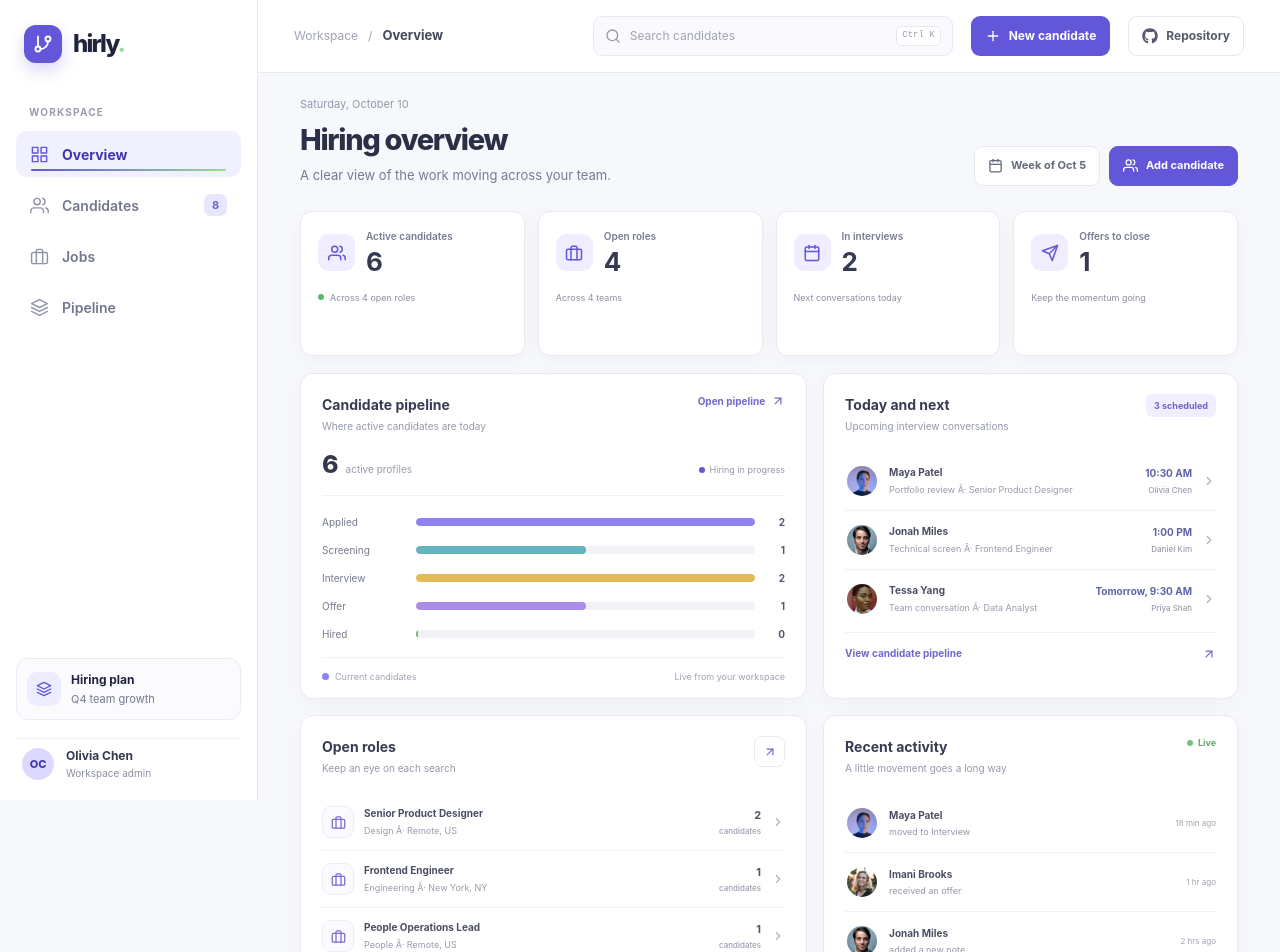
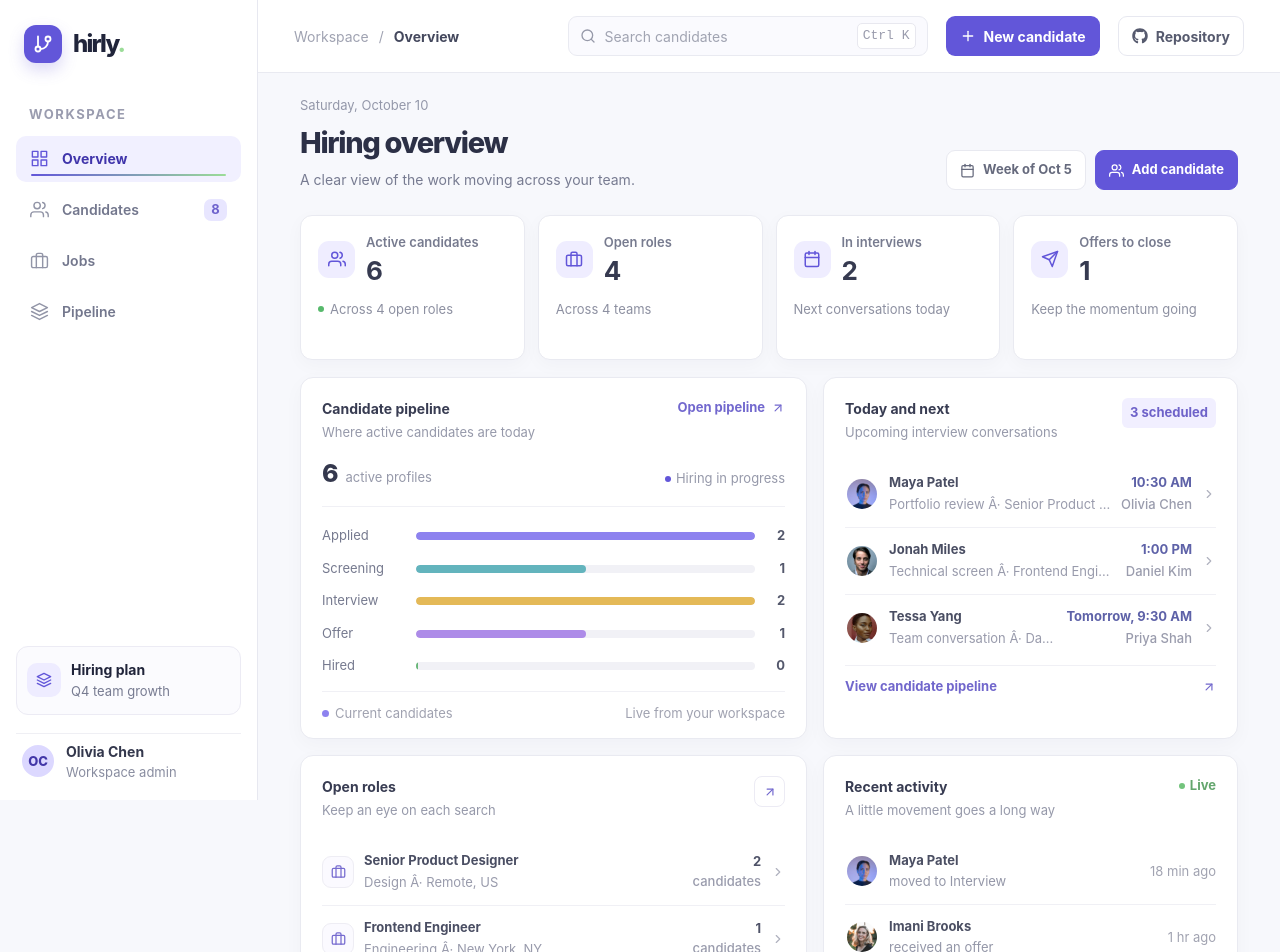
Before and after one commit to a2rp/applicant-tracking-system, a React (Vite) app: page / in a window 1280 px wide. Shown: the top 952 px of the page. Built offline with nearby package versions, Linux system fonts and the light colour scheme.

Commit message:
Increase UI typography minimum sizes

```diff
--- a/src/components/candidateAvatar/styles.module.css
+++ b/src/components/candidateAvatar/styles.module.css
@@ -7,7 +7,7 @@
     border-radius: 50%;
     color: var(--color-primary-dark);
     background: #e9e6ff;
-    font-size: 12px;
+    font-size: 14px;
     font-weight: 750;
     letter-spacing: .02em;
 
--- a/src/components/dialog/styles.module.css
+++ b/src/components/dialog/styles.module.css
@@ -37,7 +37,7 @@
             p {
                 margin-top: 5px;
                 color: var(--color-muted);
-                font-size: 12px;
+                font-size: 14px;
                 line-height: 1.5;
             }
         }
--- a/src/components/header/styles.module.css
+++ b/src/components/header/styles.module.css
@@ -49,7 +49,7 @@
     .sectionLabel {
         margin: 0 0 11px 13px;
         color: #9a9caf;
-        font-size: 10px;
+        font-size: 13px;
         font-weight: 750;
         letter-spacing: .12em;
     }
@@ -135,7 +135,7 @@
         border-radius: 7px;
         color: #6e63cd;
         background: #e8e6ff;
-        font-size: 11px;
+        font-size: 13px;
         font-weight: 700;
     }
 
@@ -177,14 +177,14 @@
 
         strong {
             color: var(--color-text);
-            font-size: 12px;
+            font-size: 14px;
             font-weight: 700;
         }
 
         div > span {
             margin-top: 2px;
             color: var(--color-muted);
-            font-size: 11px;
+            font-size: 13px;
         }
 
         .planChevron {
@@ -212,7 +212,7 @@
             border-radius: 50%;
             color: #4337a8;
             background: #dcd8ff;
-            font-size: 11px;
+            font-size: 13px;
             font-weight: 800;
         }
 
@@ -229,14 +229,14 @@
 
             strong {
                 color: #34384d;
-                font-size: 12px;
+                font-size: 14px;
                 font-weight: 700;
             }
 
             span {
                 margin-top: 1px;
                 color: #898da0;
-                font-size: 10px;
+                font-size: 13px;
             }
         }
     }
@@ -271,12 +271,12 @@
             align-items: center;
             gap: 10px;
             color: #a0a3b2;
-            font-size: 12px;
+            font-size: 14px;
             white-space: nowrap;
 
             strong {
                 color: #44485d;
-                font-size: 13px;
+                font-size: 14px;
                 font-weight: 650;
             }
         }
@@ -313,7 +313,7 @@
                 outline: 0;
                 color: #3d4156;
                 background: transparent;
-                font-size: 12px;
+                font-size: 14px;
 
                 &::placeholder {
                     color: #a1a4b2;
@@ -326,7 +326,7 @@
                 border-radius: 5px;
                 color: #9a9cad;
                 background: #fff;
-                font-size: 9px;
+                font-size: 13px;
                 white-space: nowrap;
             }
         }
@@ -341,7 +341,7 @@
             padding: 0 13px;
             border: 1px solid transparent;
             border-radius: 9px;
-            font-size: 12px;
+            font-size: 14px;
             font-weight: 700;
             white-space: nowrap;
 
--- a/src/components/stageBadge/styles.module.css
+++ b/src/components/stageBadge/styles.module.css
@@ -5,7 +5,7 @@
     padding: 0 9px;
     border: 1px solid transparent;
     border-radius: 7px;
-    font-size: 10px;
+    font-size: 13px;
     font-weight: 700;
     white-space: nowrap;
 }
--- a/src/pages/dashboard/styles.module.css
+++ b/src/pages/dashboard/styles.module.css
@@ -12,7 +12,7 @@
 
         .breadcrumb {
             color: #9498aa;
-            font-size: 11px;
+            font-size: 13px;
         }
 
         h1 {
@@ -26,7 +26,7 @@
         .description {
             margin-top: 5px;
             color: var(--color-muted);
-            font-size: 13px;
+            font-size: 14px;
         }
 
         .headerActions {
@@ -47,7 +47,7 @@
             border-radius: 9px;
             color: #666a7d;
             background: #fff;
-            font-size: 11px;
+            font-size: 13px;
             font-weight: 650;
 
             svg {
@@ -109,7 +109,7 @@
         .metricLabel {
             align-self: end;
             color: #777b8f;
-            font-size: 10px;
+            font-size: 13px;
             font-weight: 600;
         }
 
@@ -129,7 +129,7 @@
             gap: 6px;
             margin-top: 14px;
             color: #8d90a1;
-            font-size: 9px;
+            font-size: 13px;
 
             i {
                 width: 6px;
@@ -171,7 +171,7 @@
             p {
                 margin-top: 4px;
                 color: #9699aa;
-                font-size: 10px;
+                font-size: 13px;
             }
         }
 
@@ -184,7 +184,7 @@
             border: 0;
             color: #7268ce;
             background: transparent;
-            font-size: 10px;
+            font-size: 13px;
             font-weight: 650;
             white-space: nowrap;
 
@@ -222,7 +222,7 @@
 
             > span {
                 color: #9699aa;
-                font-size: 10px;
+                font-size: 13px;
             }
 
             .summaryLegend {
@@ -230,7 +230,7 @@
                 align-items: center;
                 gap: 5px;
                 margin-left: auto;
-                font-size: 9px;
+                font-size: 13px;
 
                 i {
                     width: 6px;
@@ -252,7 +252,7 @@
                 align-items: center;
                 gap: 10px;
                 color: #767a8f;
-                font-size: 10px;
+                font-size: 13px;
 
                 .barTrack {
                     height: 8px;
@@ -277,7 +277,7 @@
 
                 strong {
                     color: #54586c;
-                    font-size: 10px;
+                    font-size: 13px;
                     text-align: right;
                 }
             }
@@ -290,7 +290,7 @@
             padding: 12px 0 15px;
             border-top: 1px solid #f0f0f5;
             color: #a0a2b0;
-            font-size: 9px;
+            font-size: 13px;
 
             span:first-child {
                 display: inline-flex;
@@ -311,7 +311,7 @@
             border-radius: 6px;
             color: #6e62c9;
             background: #f1efff;
-            font-size: 9px;
+            font-size: 13px;
             font-weight: 700;
             white-space: nowrap;
         }
@@ -352,13 +352,13 @@
 
             strong {
                 color: #4a4e63;
-                font-size: 10px;
+                font-size: 13px;
                 font-weight: 700;
             }
 
             small {
                 color: #999bac;
-                font-size: 9px;
+                font-size: 13px;
             }
         }
 
@@ -366,14 +366,14 @@
             display: grid;
             gap: 3px;
             color: #5e62a8;
-            font-size: 10px;
+            font-size: 13px;
             font-weight: 700;
             text-align: right;
             white-space: nowrap;
 
             small {
                 color: #9a9cad;
-                font-size: 8px;
+                font-size: 13px;
                 font-weight: 500;
             }
         }
@@ -393,7 +393,7 @@
             margin-top: 4px;
             border-top: 1px solid #f0f0f5;
             color: #7167cc;
-            font-size: 10px;
+            font-size: 13px;
             font-weight: 650;
 
             svg {
@@ -424,7 +424,7 @@
 
             .roleCount {
                 color: #4f5368;
-                font-size: 11px;
+                font-size: 13px;
                 font-weight: 700;
                 text-align: right;
 
@@ -432,7 +432,7 @@
                     display: block;
                     margin-top: 1px;
                     color: #9a9cad;
-                    font-size: 8px;
+                    font-size: 13px;
                     font-weight: 500;
                 }
             }
@@ -443,7 +443,7 @@
             align-items: center;
             gap: 5px;
             color: #64a66e;
-            font-size: 9px;
+            font-size: 13px;
             font-weight: 650;
 
             i {
@@ -462,19 +462,19 @@
 
                 strong {
                     color: #4b4f63;
-                    font-size: 10px;
+                    font-size: 13px;
                     font-weight: 700;
                 }
 
                 small {
                     color: #9497a8;
-                    font-size: 9px;
+                    font-size: 13px;
                 }
             }
 
             time {
                 color: #a1a3b1;
-                font-size: 8px;
+                font-size: 13px;
                 white-space: nowrap;
             }
         }
@@ -482,7 +482,7 @@
         .emptyText {
             padding: 22px 0;
             color: #9295a6;
-            font-size: 11px;
+            font-size: 13px;
         }
     }
 
@@ -519,7 +519,7 @@
             min-height: 132px;
             padding: 13px;
 
-            .metricFootnote { font-size: 8px; }
+            .metricFootnote { font-size: 13px; }
         }
 
         .pageHeader {
@@ -530,7 +530,7 @@
                 .primaryLink {
                     flex: 1;
                     padding: 0 9px;
-                    font-size: 10px;
+                    font-size: 13px;
                 }
             }
         }
--- a/src/pages/notFound/styles.module.css
+++ b/src/pages/notFound/styles.module.css
@@ -6,9 +6,9 @@
     gap: 12px;
     text-align: center;
 
-    .code { color: #7268d4; font-size: 13px; font-weight: 800; letter-spacing: .12em; }
+    .code { color: #7268d4; font-size: 14px; font-weight: 800; letter-spacing: .12em; }
     h1 { color: #33374d; font-size: 24px; font-weight: 750; letter-spacing: -.035em; }
-    p { color: #888c9f; font-size: 12px; }
+    p { color: #888c9f; font-size: 14px; }
 
     a {
         display: inline-flex;
@@ -21,7 +21,7 @@
         border-radius: 9px;
         color: #6256d9;
         background: #fff;
-        font-size: 11px;
+        font-size: 13px;
         font-weight: 700;
 
         svg { width: 15px; height: 15px; }
```
Also changed, not shown: src/components/footer/styles.module.css (+4 -4 lines), src/pages/candidates/styles.module.css (+27 -27 lines), src/pages/jobs/styles.module.css (+23 -23 lines), src/pages/pipeline/styles.module.css (+16 -16 lines), screenshot.png.
